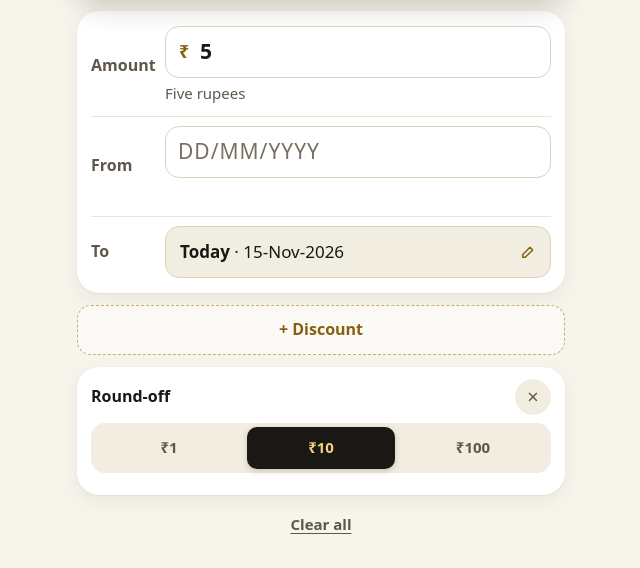
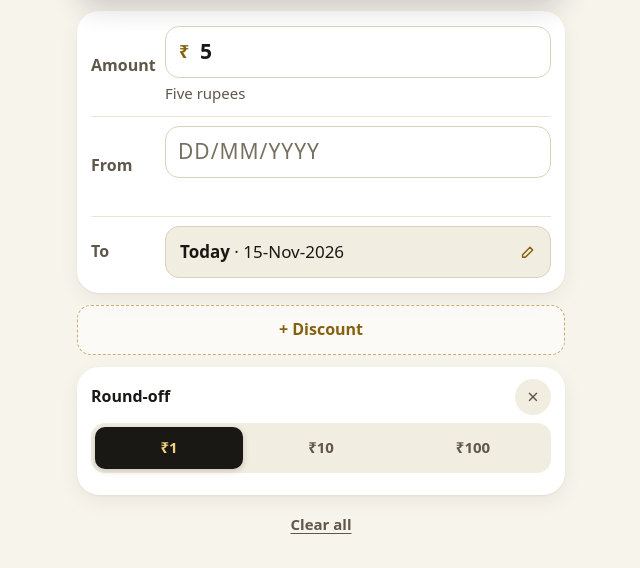
Before and after one commit to stephinstanley/interest-calculator, a plain HTML site: page index.html in a window 1280 px wide. Both pictures are taken after typing "5", "Sample" into the empty fields and a click on the button "+ Round-off". Shown: the part 210-778 px from the top of the page, without its empty margins (319-959 px from the left). Drawn offline with Linux system fonts and the light colour scheme.

Commit message:
Round-off defaults to nearest ₹1, like banks

```diff
--- a/index.html
+++ b/index.html
@@ -252,8 +252,8 @@
     <section class="panel" id="roundPanel" hidden>
       <div class="panel-head"><b data-t="roundoff">Round-off</b><button type="button" class="x" id="closeRound" aria-label="Remove round-off">×</button></div>
       <div class="seg" role="radiogroup">
-        <label><input type="radio" name="round" value="1"><span>₹1</span></label>
-        <label><input type="radio" name="round" value="10" checked><span>₹10</span></label>
+        <label><input type="radio" name="round" value="1" checked><span>₹1</span></label>
+        <label><input type="radio" name="round" value="10"><span>₹10</span></label>
         <label><input type="radio" name="round" value="100"><span>₹100</span></label>
       </div>
     </section>
@@ -631,7 +631,7 @@
   // ---------- Clear ----------
   $('clearBtn').addEventListener('click', () => {
     $('principal').value = ''; $('discount').value = '';
-    setRadio('dtype', 'amount'); setRadio('round', '10');
+    setRadio('dtype', 'amount'); setRadio('round', '1');
     showPanel('discountPanel', 'addDiscount', false); showPanel('roundPanel', 'addRound', false);
     $('fromInput').value = ''; $('toInput').value = ''; setToMode(true);
     calc();
```
Also changed, not shown: 1 other file.
